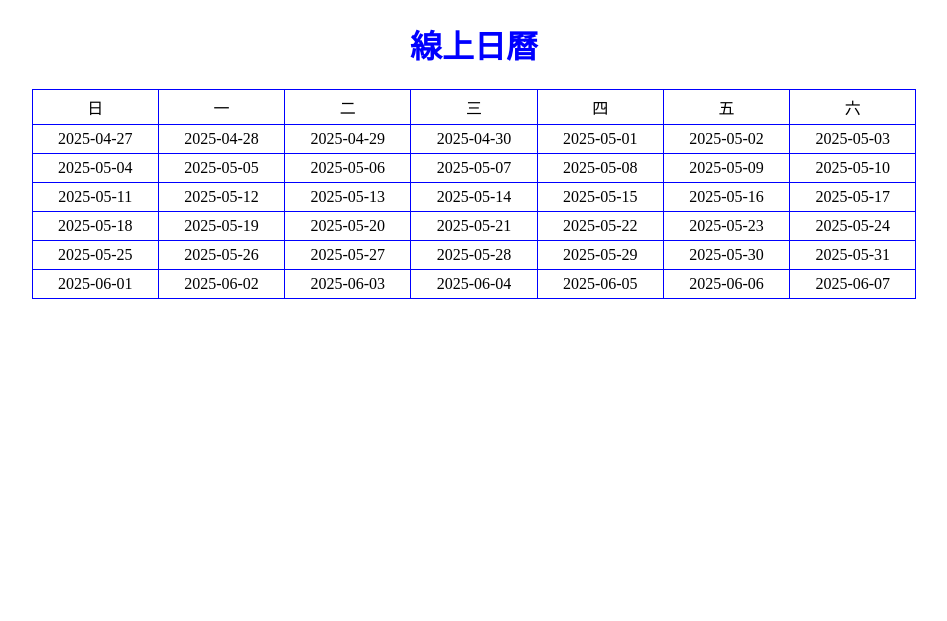
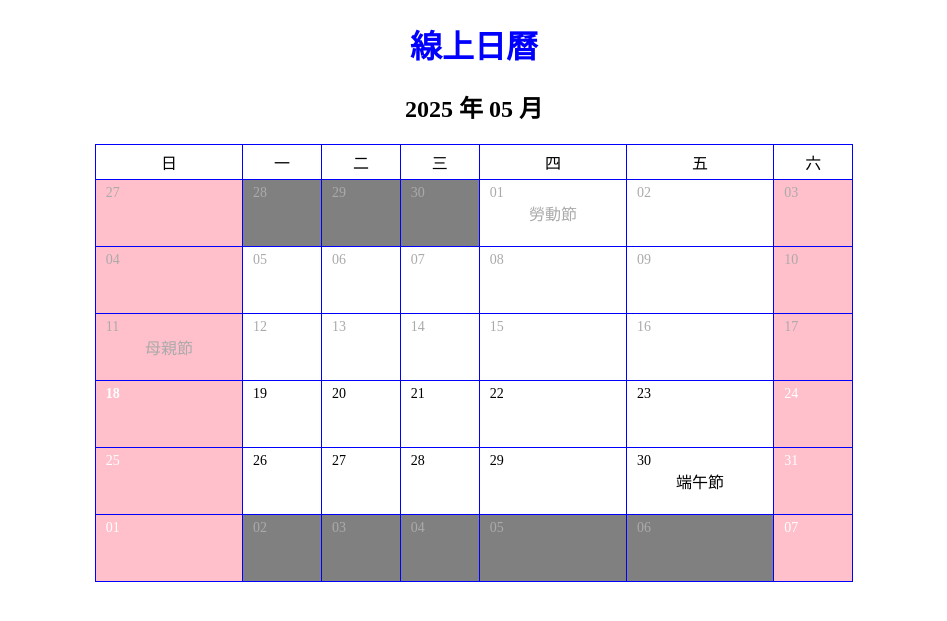
Before and after one commit to doris2678/myphp, a PHP site: page /datetime/calendar.php in a window 1280 px wide. Shown: the top 621 px of the page, without its empty margins (166-1113 px from the left). Run offline with PHP 8.4, Linux system fonts and the light colour scheme.

Commit message:
20250514 add string,datetime

```diff
--- a/datetime/calendar.php
+++ b/datetime/calendar.php
@@ -10,7 +10,7 @@
             color:blue;
         }
         table{
-            width:70%;
+            min-width:60%;
             border-collapse:collapse;
             margin:0 auto;
         }
@@ -19,6 +19,40 @@
             text-align:center;
             padding:5px 10px;
         }
+        .today{
+            background-color:yellow;
+            font-weight:bold;
+        }
+        .other-month{
+            background-color:gray;
+            color:#aaa;
+        }
+        .holiday{
+            background-color:pink;
+            color:white;
+        }
+        tr:not(tr:nth-child(1)) td:hover{
+            background-color:lightblue;
+            cursor:pointer;
+            font-size:16px;
+            font-weight:bold;
+        }
+        .pass-date{
+            /* background-color:lightgray; */
+            color:#aaa;
+        }
+
+        .date-num{
+            font-size:14px;
+            text-align:left;
+        }
+
+        .date-event{
+            height:40px;
+            /*font-size:12px;
+            //text-align:left;*/
+        }
+
     </style>
 </head>
 <body>
@@ -30,7 +64,15 @@ $firstDay = date("Y-m-01");
 $firstDayWeek = date("w", strtotime($firstDay));
 $theDaysOfMonth=date("t", strtotime($firstDay));
 
+$spDate=[
+    '2025-05-01'=>'勞動節',
+    '2025-05-11'=>'母親節',
+    '2025-05-30'=>'端午節'
+];
+
+
 ?>
+<h2 style='text-align:center;'><?=date("Y 年 m 月"); ?></h2>
  <table>
      <tr>
          <td>日</td>
@@ -47,11 +89,43 @@ for($i=0;$i<6;$i++){
 
     for($j=0;$j<7;$j++){
         $day=$j+($i*7)-$firstDayWeek;
+        $timestamp = strtotime(" $day days", strtotime($firstDay));
+        $date=date("Y-m-d", $timestamp);
+        $class="";
 
-        $date=date("Y-m-d", strtotime(" $day days", strtotime($firstDay)));
+        if(date("N",$timestamp)>5){
+            $class=$class . " holiday";
+        }
 
-        echo "<td>";
-            echo $date;
+
+        if($today==$date){
+            $class=$class . " today";
+        }else if(date("m",$timestamp)!=date("m",strtotime($firstDay))){
+            $class=$class ." other-month";
+        }
+
+
+        if($timestamp<strtotime($today)){
+            $class=$class . " pass-date";
+        }
+
+        echo "<td class='$class' data-date='$date'>";
+
+        echo "<div class='date-num'>";
+            echo date("d",$timestamp);
+        echo "</div>";
+
+        echo "<div class='date-event'>";
+            if (isset($spDate[$date])) {
+                echo $spDate[$date];
+            }
+
+
+
+        echo "</div>";
+
+
+
         echo "</td>";
     }
 
```
